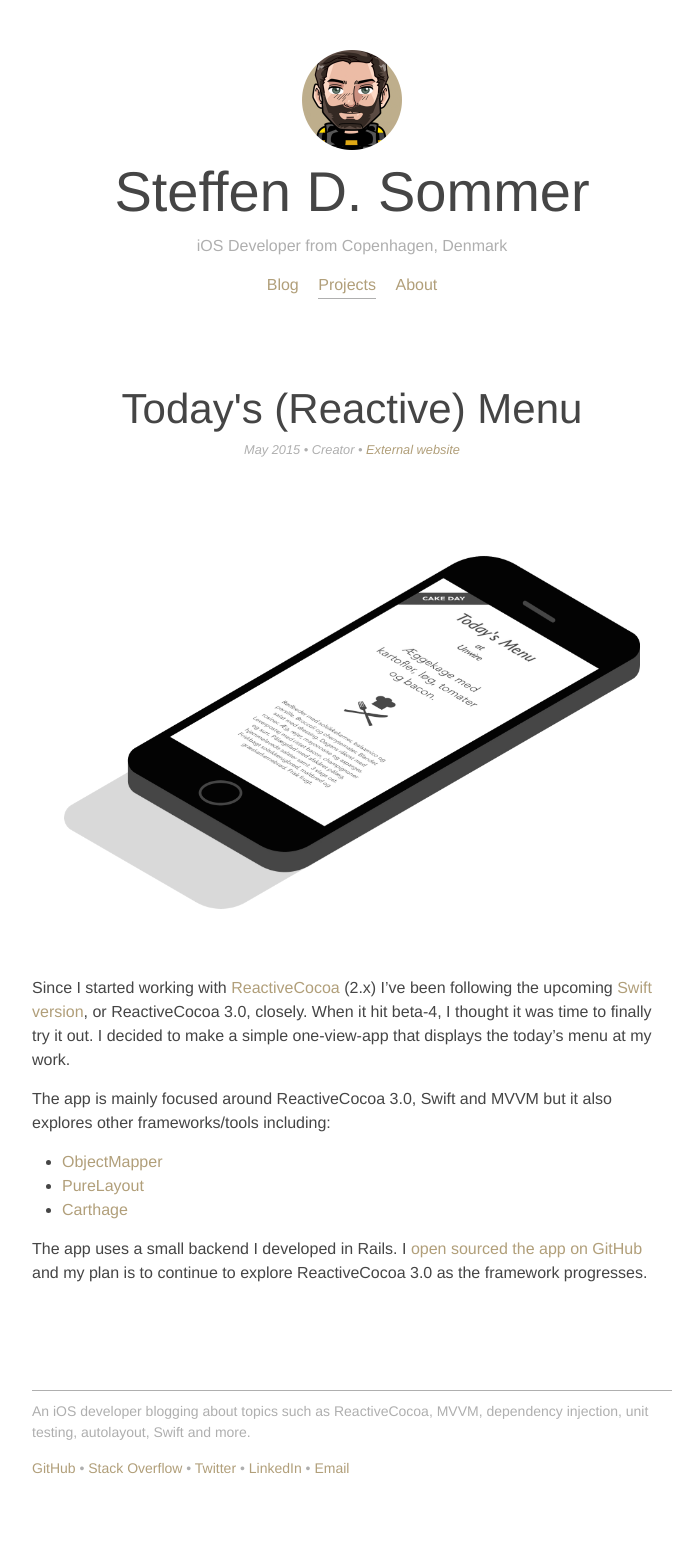
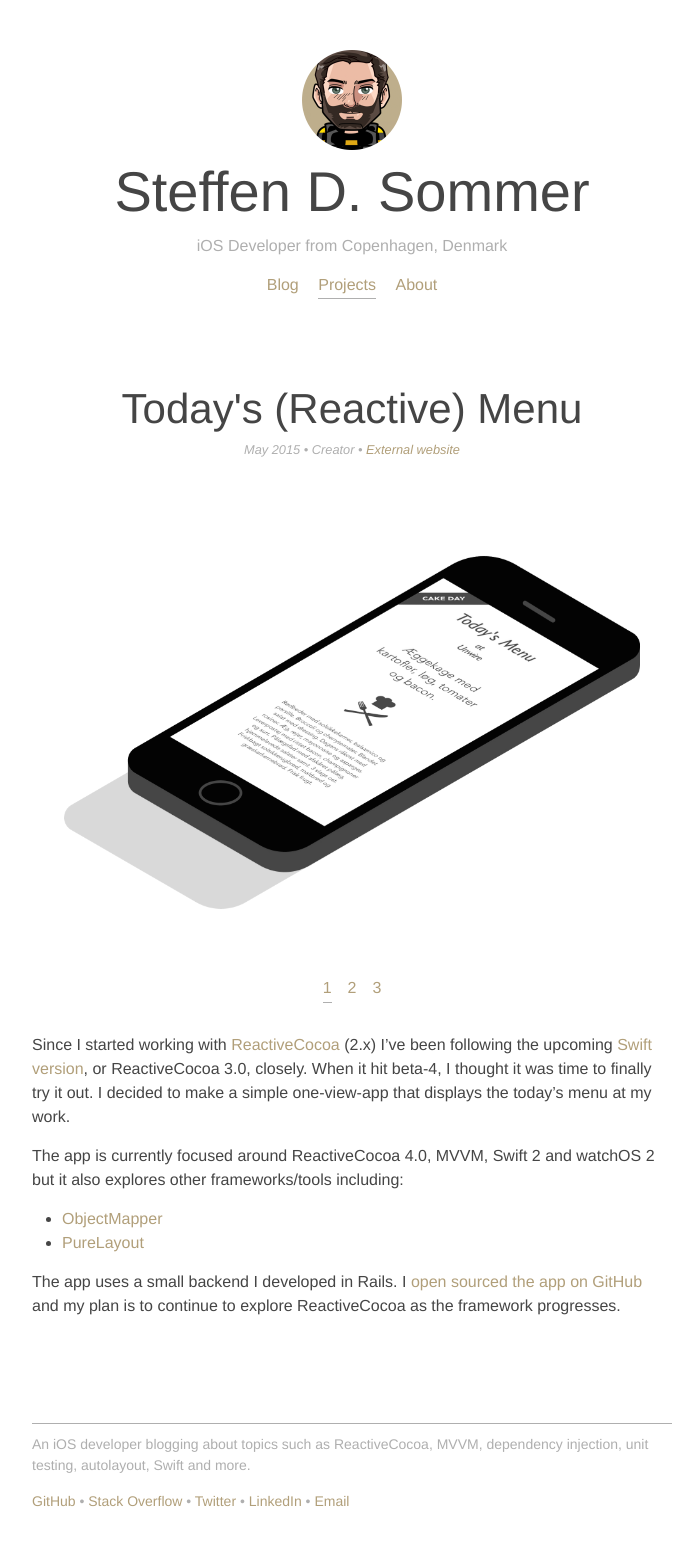
Before and after one commit to steffendsommer/steffendsommer.github.io, a Jekyll site: the page built from _projects/todays-menu.md, in a window 1280 px wide. Shown: the whole page, without its empty margins (288-973 px from the left). Built offline with Jekyll 4.4.1, drawn with Linux system fonts in a browser that asks for light colours; nearby versions of some CDN libraries; before the commit the page ends 1524 px from its top, so only the background shows below that.

Commit message:
Added watch app screens and updated description

```diff
--- a/_projects/todays-menu.md
+++ b/_projects/todays-menu.md
@@ -8,15 +8,16 @@
 weight: 6
 screens:
 - /assets/projects/todaysmenu/1.png
+- /assets/projects/todaysmenu/2.png
+- /assets/projects/todaysmenu/3.png
 group: project
 ---
 
 Since I started working with [ReactiveCocoa](https://github.com/ReactiveCocoa/ReactiveCocoa){:target="_blank"} (2.x) I've been following the upcoming [Swift version](https://github.com/ReactiveCocoa/ReactiveCocoa/tree/swift-development){:target="_blank"}, or ReactiveCocoa 3.0, closely. When it hit beta-4, I thought it was time to finally try it out. I decided to make a simple one-view-app that displays the today's menu at my work.
 
-The app is mainly focused around ReactiveCocoa 3.0, Swift and MVVM but it also explores other frameworks/tools including:
+The app is currently focused around ReactiveCocoa 4.0, MVVM, Swift 2 and watchOS 2 but it also explores other frameworks/tools including:
 
 - [ObjectMapper](https://github.com/Hearst-DD/ObjectMapper){:target="_blank"}
 - [PureLayout](https://github.com/smileyborg/PureLayout){:target="_blank"}
-- [Carthage](https://github.com/Carthage/Carthage){:target="_blank"}
 
-The app uses a small backend I developed in Rails. I [open sourced the app on GitHub](https://github.com/s0mmer/TodaysReactiveMenu){:target="_blank"} and my plan is to continue to explore ReactiveCocoa 3.0 as the framework progresses.
+The app uses a small backend I developed in Rails. I [open sourced the app on GitHub](https://github.com/s0mmer/TodaysReactiveMenu){:target="_blank"} and my plan is to continue to explore ReactiveCocoa as the framework progresses.
```
Also changed, not shown: assets/projects/todaysmenu/2.png (added), assets/projects/todaysmenu/3.png (added).
